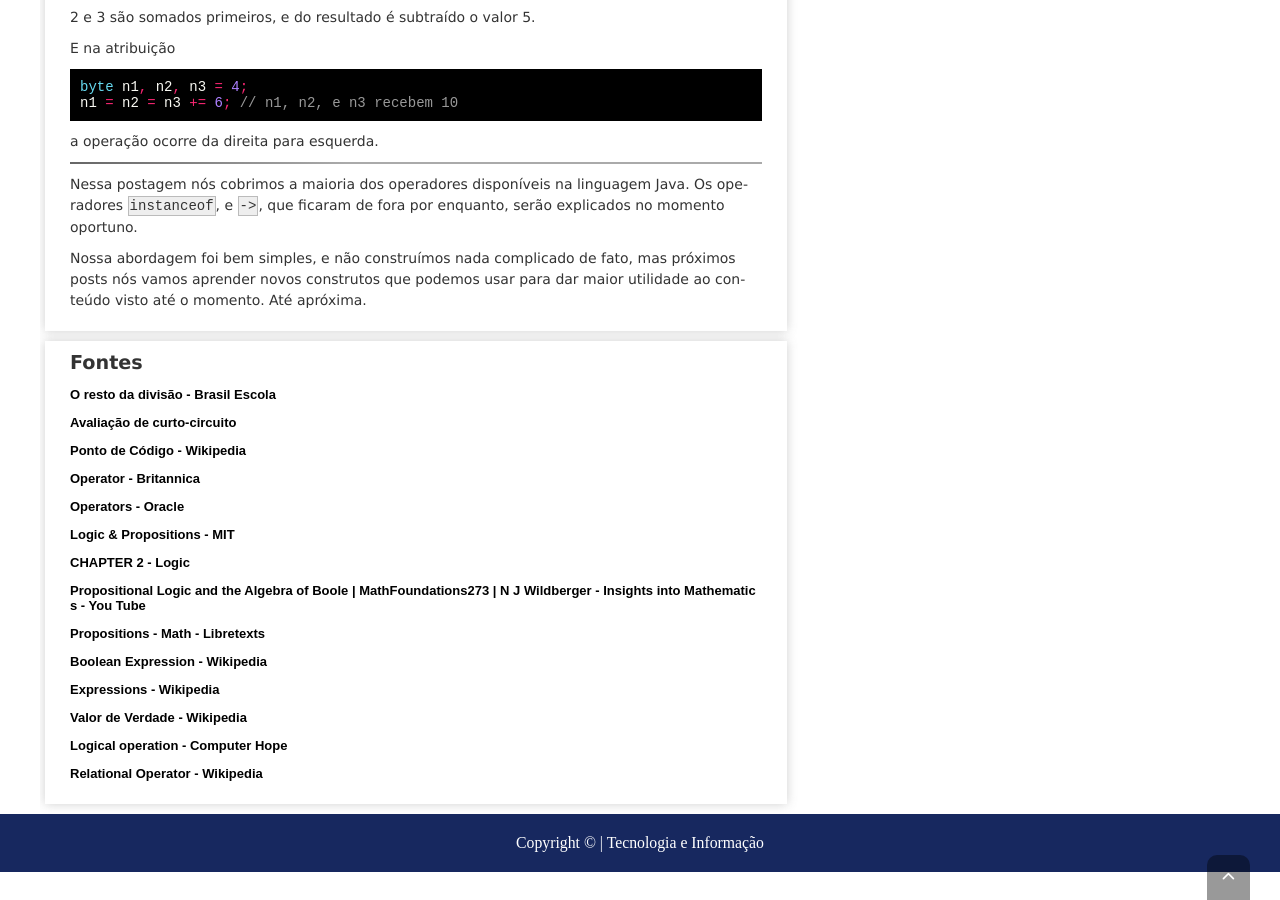
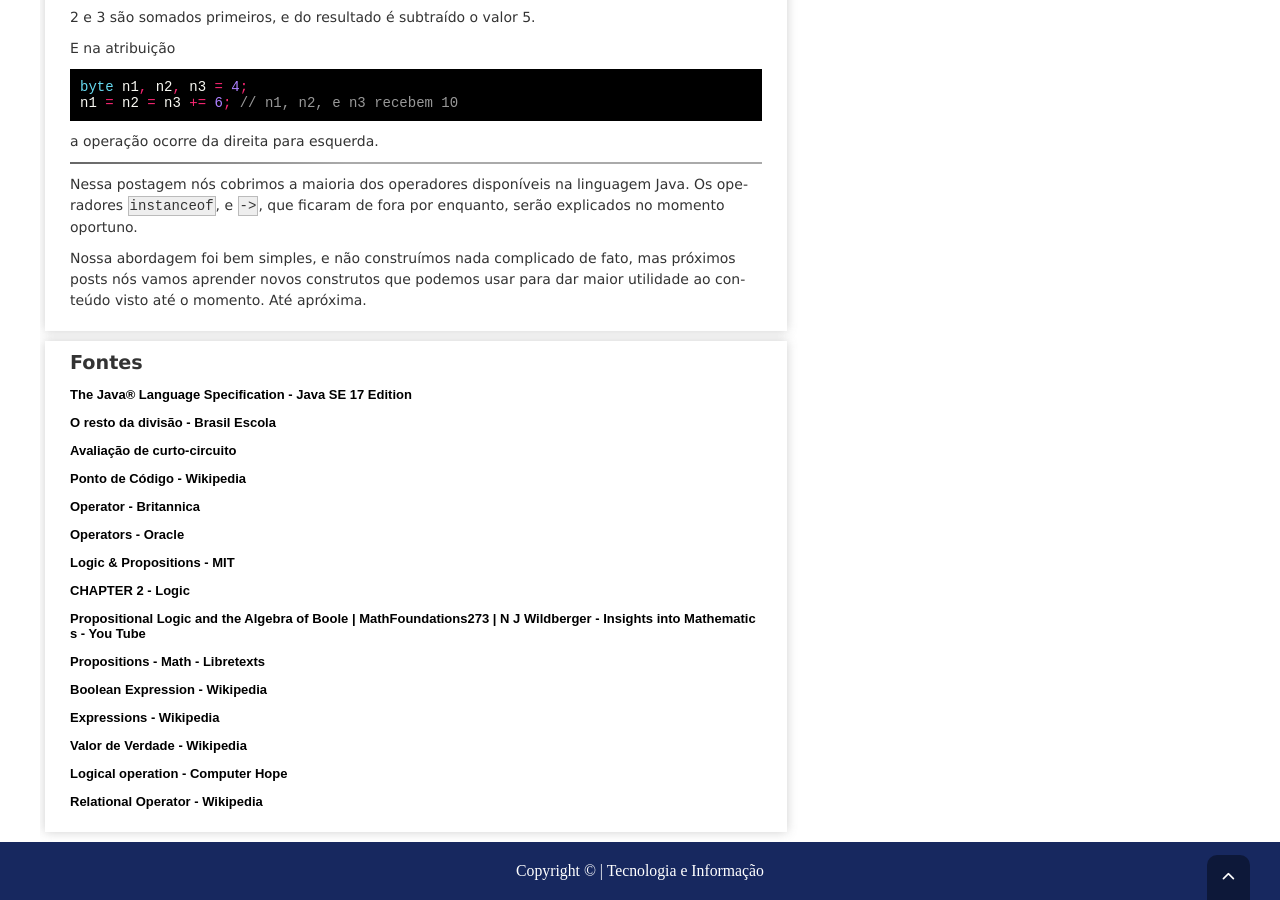
Before and after one commit to Quas1Dev/QuasiDev, a Jekyll site: the page built from _posts/2021-12-17-java-operators-ptbr.md, in a window 1280 px wide and 900 px high, scrolled down 14112 px. Built offline with Jekyll 4.4.1, drawn with Linux system fonts in a browser that asks for light colours; nearby versions of some CDN libraries; comment, search, counter and statistics services are not loaded.

Commit message:
Draft 13

```diff
--- a/_posts/2021-12-17-java-operators-ptbr.md
+++ b/_posts/2021-12-17-java-operators-ptbr.md
@@ -8,6 +8,8 @@
 order: 8
 
 sources:
+  - title: 'The Java® Language Specification - Java SE 17 Edition'
+    url: 'https://docs.oracle.com/javase/specs/jls/se17/jls17.pdf'
   - title: 'O resto da divisão - Brasil Escola'
     url: 'https://brasilescola.uol.com.br/matematica/o-resto-divisao.htm'
   - title: 'Avaliação de curto-circuito'
```
